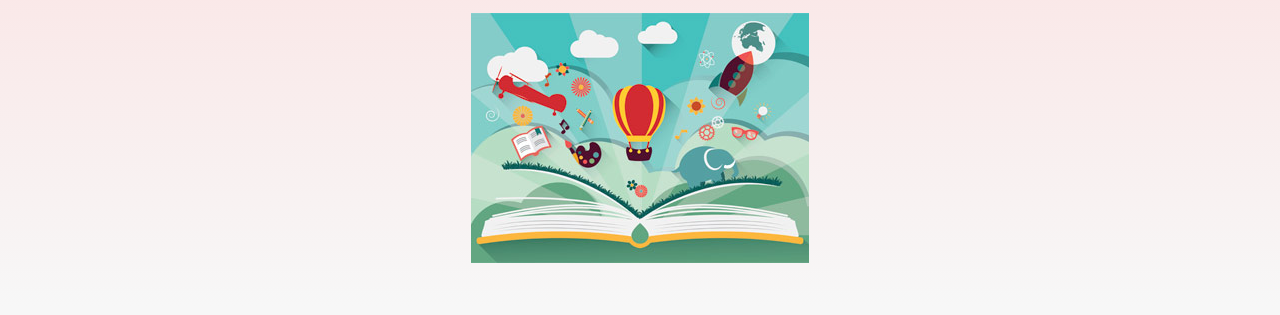
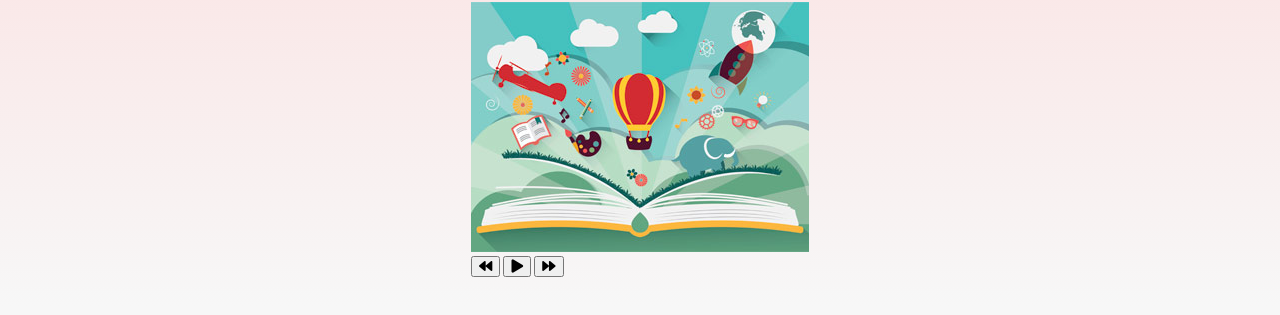
Before and after one commit to rcho100/music-box, a plain HTML site: page index.html in a window 1280 px wide. Shown: the part 301-616 px from the top of the page. Drawn offline with Linux system fonts and the light colour scheme.

Commit message:
Add in music-nav with icons as buttons

```diff
--- a/index.html
+++ b/index.html
@@ -4,6 +4,10 @@
     <meta charset="UTF-8" />
     <meta name="viewport" content="width=device-width, initial-scale=1.0" />
     <meta http-equiv="X-UA-Compatible" content="ie=edge" />
+    <link
+      rel="stylesheet"
+      href="https://cdnjs.cloudflare.com/ajax/libs/font-awesome/5.10.2/css/all.min.css"
+    />
     <link rel="stylesheet" href="style.css" />
     <script src="script.js" defer></script>
     <title>Music Box</title>
@@ -17,6 +21,17 @@
         <img src="images/ukulele.jpg" alt="music-cover" id="music-cover" />
       </div>
 
+      <div class="music-nav">
+        <button id="prev" class="btn">
+          <i class="fas fa-backward"></i>
+        </button>
+        <button id="play" class="btn btn-big">
+          <i class="fas fa-play"></i>
+        </button>
+        <button id="next" class="btn">
+          <i class="fas fa-forward"></i>
+        </button>
+      </div>
     </div>
   </body>
 </html>
```
